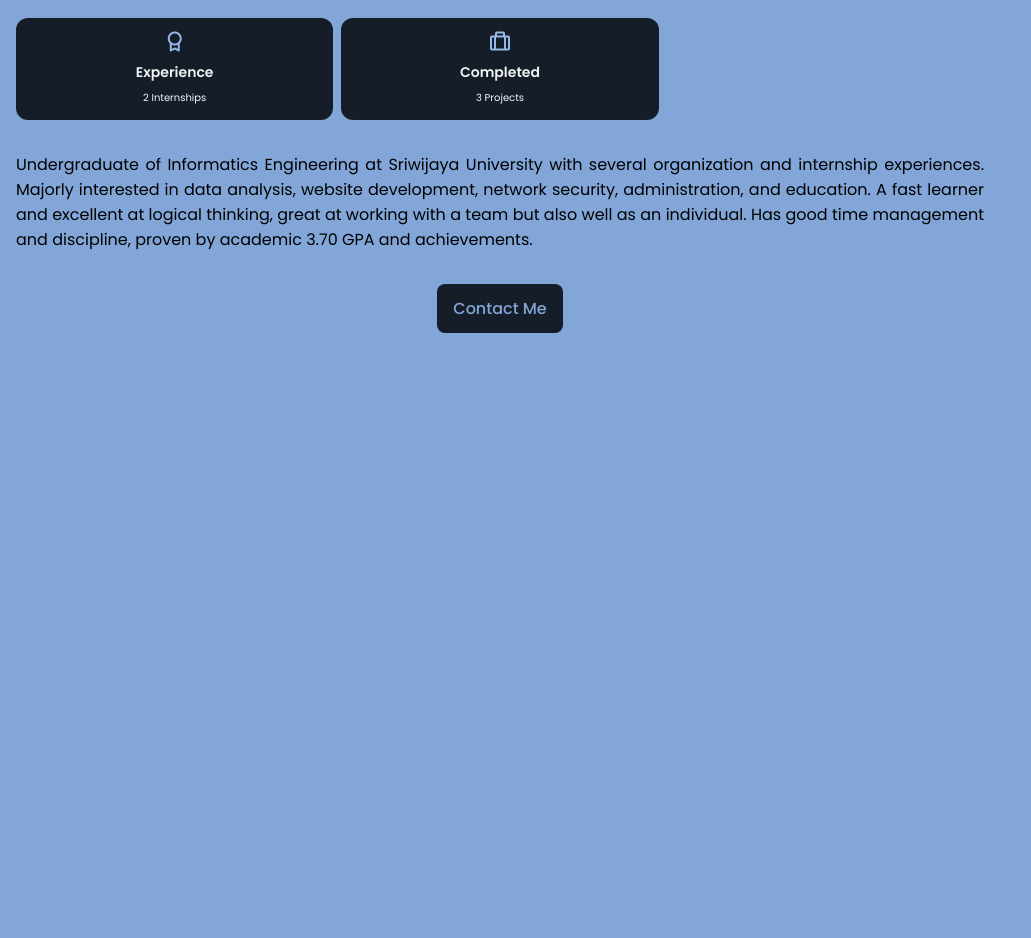
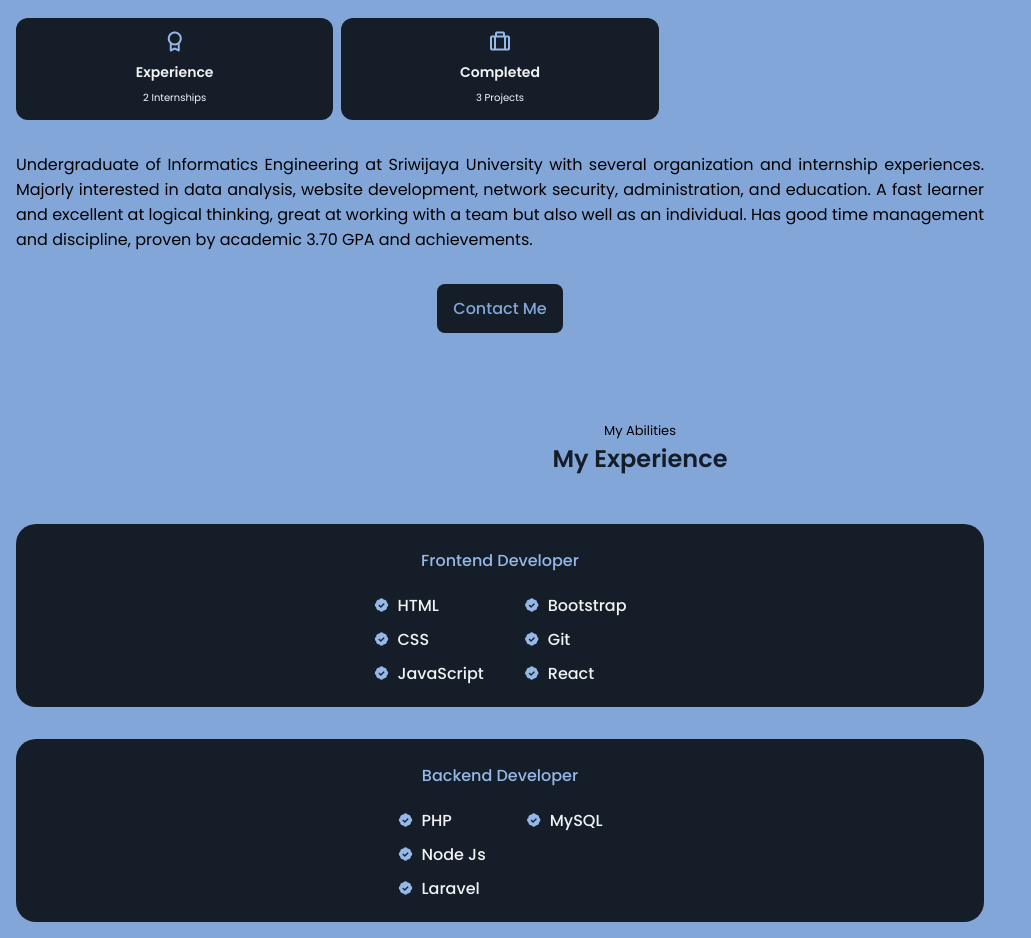
Before and after one commit to adwltfh/portofolio-web, a plain HTML site: page index.html in a window 1280 px wide. Shown: the part 479-1417 px from the top of the page, without its empty margins (0-1031 px from the left). Before the commit the page ends 828 px from the top, so only its background shows below. Drawn offline with nearby package versions, Linux system fonts and the light colour scheme.

Commit message:
adding skill section & styling

```diff
--- a/assets/css/style.css
+++ b/assets/css/style.css
@@ -324,7 +324,8 @@ margin-bottom: 2rem;
     text-align: justify;
   }
 
-/*=============== SKILLS ===============*/
+
+  /*=============== SKILLS ===============*/
 .skills__container {
     row-gap: 2rem;
     padding-top: 1rem;
--- a/index.html
+++ b/index.html
@@ -85,6 +85,114 @@
                 </div>
             </div>
         </section>
+
+        <!--=============== SKILLS ===============-->
+        <section class="skills section" id="skills">
+            <span class="section__subtitle">My Abilities</span>
+            <h2 class="section__title">My Experience</h2>
+
+            <div class="skills__container container grid">
+                <div class="skills__content">
+                    <h3 class="skills__title">Frontend Developer</h3>
+
+                    <div class="skills__box">
+                        <div class="skills__group">
+                            <div class="skills__data">
+                                <i class="bx bxs-badge-check"></i>
+
+                                <div>
+                                    <h3 class="skills__name">HTML</h3>
+                                </div>
+                            </div>
+
+                            <div class="skills__data">
+                                <i class="bx bxs-badge-check"></i>
+
+                                <div>
+                                    <h3 class="skills__name">CSS</h3>
+                                </div>
+                            </div>
+
+                            <div class="skills__data">
+                                <i class="bx bxs-badge-check"></i>
+
+                                <div>
+                                    <h3 class="skills__name">JavaScript</h3>
+                                </div>
+                            </div>
+                        </div>
+
+                        <div class="skills__group">
+                            <div class="skills__data">
+                                <i class="bx bxs-badge-check"></i>
+
+                                <div>
+                                    <h3 class="skills__name">Bootstrap</h3>
+                                </div>
+                            </div>
+
+                            <div class="skills__data">
+                                <i class="bx bxs-badge-check"></i>
+
+                                <div>
+                                    <h3 class="skills__name">Git</h3>
+                                </div>
+                            </div>
+
+                            <div class="skills__data">
+                                <i class="bx bxs-badge-check"></i>
+
+                                <div>
+                                    <h3 class="skills__name">React</h3>
+                                </div>
+                            </div>
+                        </div>
+                    </div>
+                </div>
+
+                <div class="skills__content">
+                    <h3 class="skills__title">Backend Developer</h3>
+
+                    <div class="skills__box">
+                        <div class="skills__group">
+                            <div class="skills__data">
+                                <i class="bx bxs-badge-check"></i>
+
+                                <div>
+                                    <h3 class="skills__name">PHP</h3>
+                                </div>
+                            </div>
+
+                            <div class="skills__data">
+                                <i class="bx bxs-badge-check"></i>
+
+                                <div>
+                                    <h3 class="skills__name">Node Js</h3>
+                                </div>
+                            </div>
+
+                            <div class="skills__data">
+                                <i class="bx bxs-badge-check"></i>
+
+                                <div>
+                                    <h3 class="skills__name">Laravel</h3>
+                                </div>
+                            </div>
+                        </div>
+
+                        <div class="skills__group">
+                            <div class="skills__data">
+                                <i class="bx bxs-badge-check"></i>
+
+                                <div>
+                                    <h3 class="skills__name">MySQL</h3>
+                                </div>
+                            </div>
+                        </div>
+                    </div>
+                </div>
+            </div>
+        </section>
     </main>
 </body>
 </html>
```
